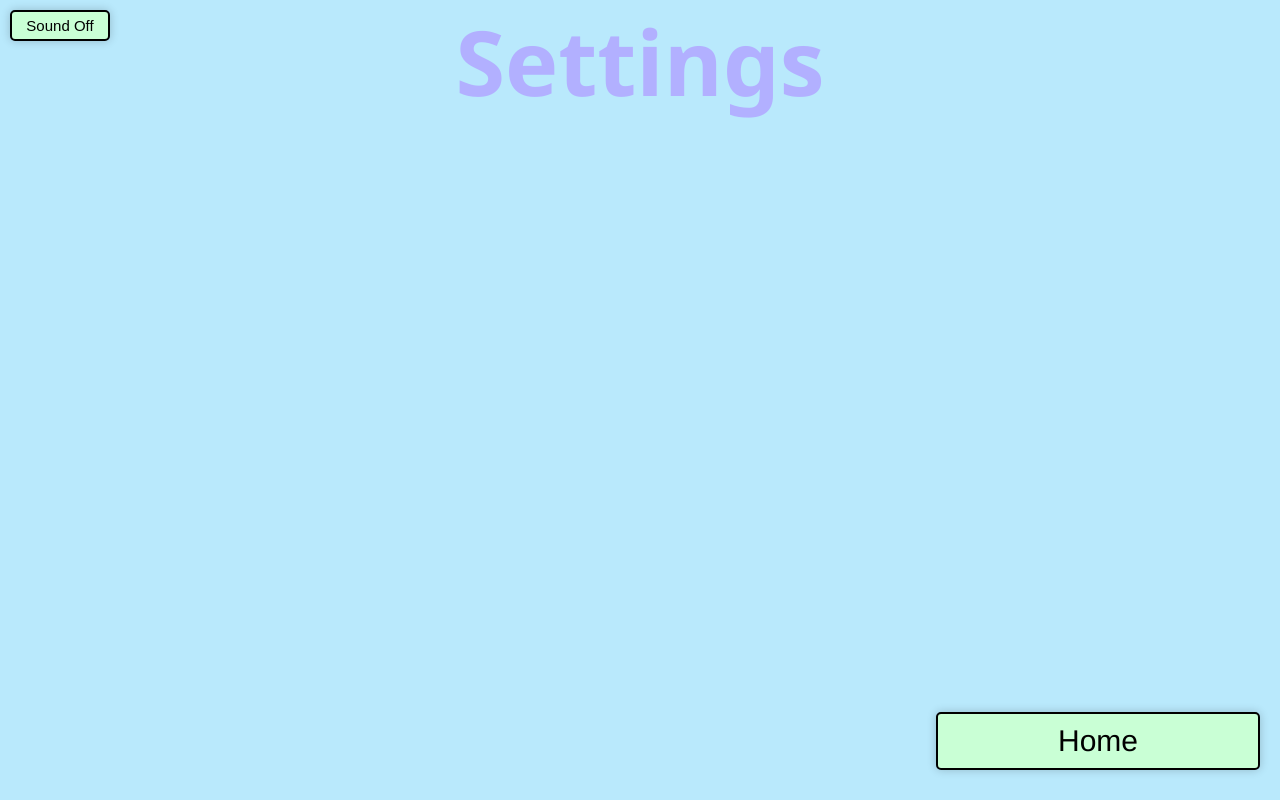
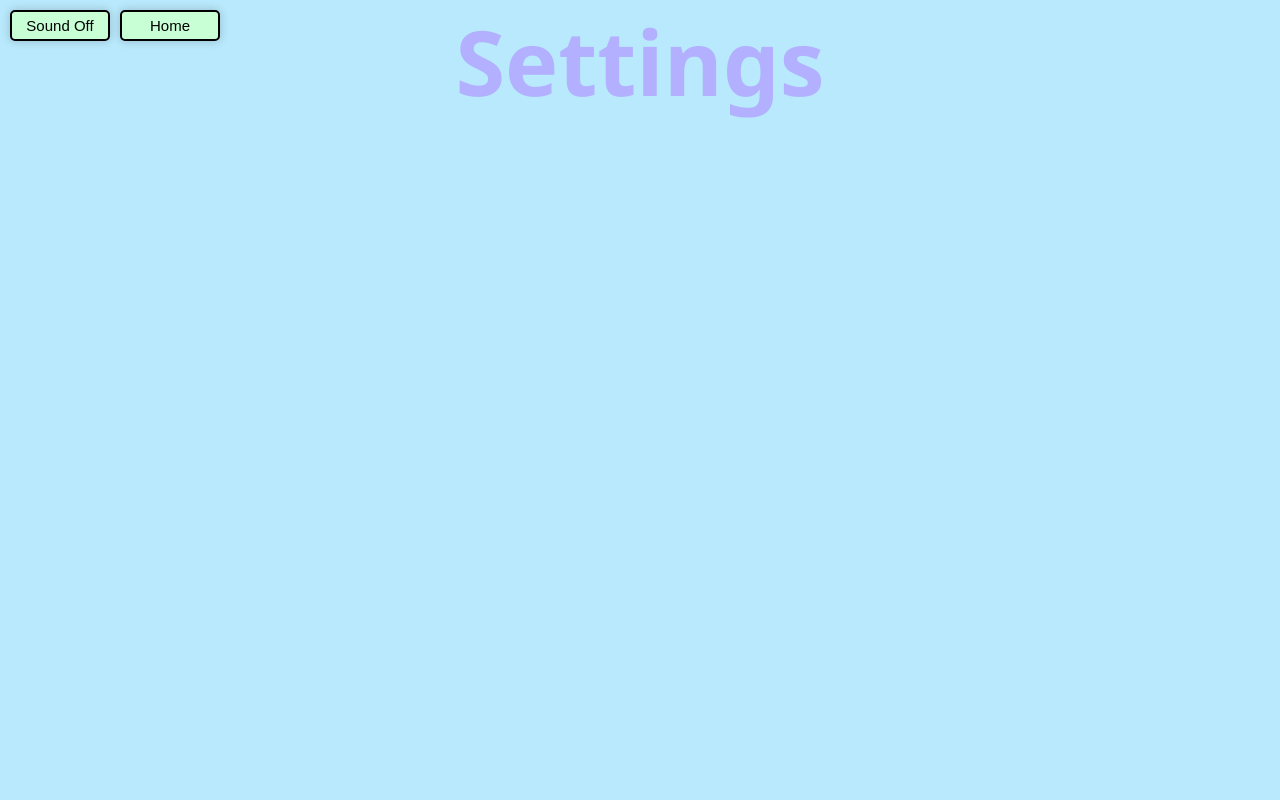
Before and after one commit to QuintenStr/Dabble-Team1, a Vue app: page /settings in a window 1280 px wide. Built offline with nearby package versions, Linux system fonts and the light colour scheme.

Commit message:
layouttt

```diff
--- a/src/App.vue
+++ b/src/App.vue
@@ -5,7 +5,8 @@
       src="https://files.freemusicarchive.org/storage-freemusicarchive-org/tracks/hIFJ4757SD1qbJ9veZoewTr0ihjJjpkMAOJZr1G6.mp3?download=1&name=Eggy%20Toast%20-%20Lose%20your%20head.mp3.mp3"
       loop ref="audio">
     </audio>
-    <button id="muteBtn" @click="toggleAudio">{{ isPlaying ? 'Sound On' : 'Sound Off' }}</button>
+    <button id="homeBtn" class="btn" @click="goHome">Home</button>
+    <button id="muteBtn" class="btn" @click="toggleAudio">{{ isPlaying ? 'Sound On' : 'Sound Off' }}</button>
   </div>
 </template>
 
@@ -19,6 +20,9 @@ export default {
   mounted() {
   },
   methods: {
+    goHome() {
+      this.$router.push('/');
+    },
     toggleAudio() {
       const audio = this.$refs.audio;
       this.isPlaying = !this.isPlaying;
@@ -112,9 +116,7 @@ nav a.router-link-exact-active {
   background-color: #FDFDBE;
 }
 
-#muteBtn {
-  margin-top: 10px;
-  margin-left: 10px;
+.btn {
   padding: 5px;
   font-size: 15px;
   background-color: #C9FFD5;
@@ -130,9 +132,20 @@ nav a.router-link-exact-active {
   position: fixed;
   top: 0;
   left: 0;
+  cursor: pointer;
 }
 
-#muteBtn:hover {
+#muteBtn {
+  margin-top: 10px;
+  margin-left: 10px;
+}
+
+#homeBtn {
+  margin-top: 10px;
+  margin-left: 120px;
+}
+
+#muteBtn:hover, #homeBtn:hover {
   background-color: #FDFDBE;
 }
 
--- a/src/components/Rules/MainPage.vue
+++ b/src/components/Rules/MainPage.vue
@@ -1,9 +1,6 @@
 <template>
     <div>
         <h1>Rules</h1>
-        <div id="buttons">
-            <router-link class="button" to="/">Home</router-link>
-        </div>
         <div id="border">
             <p>
                 <span>- 2-4 spelers.</span><br>
@@ -29,11 +26,6 @@
 </script>
 
 <style scoped>
-.button {
-    position: fixed;
-    bottom: 0;
-    right: 20px;
-}
 
 #border {
     background-color: #B2B0FF;
--- a/src/components/Settings/MainPage.vue
+++ b/src/components/Settings/MainPage.vue
@@ -1,9 +1,6 @@
 <template>
     <div>
         <h1>Settings</h1>
-        <div id="buttons">
-            <router-link class="button" to="/">Home</router-link>
-        </div>
     </div>
 </template>
 
```
